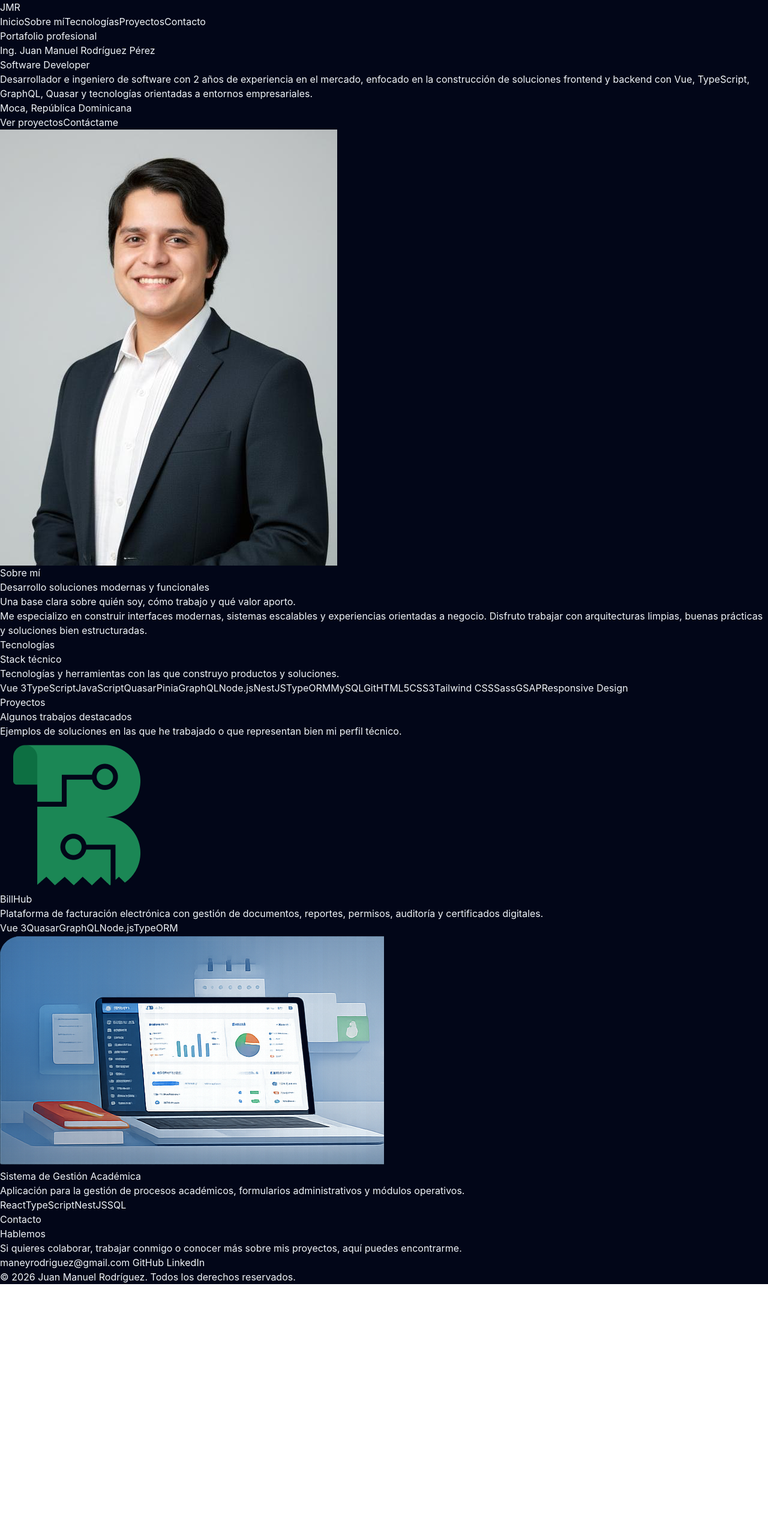
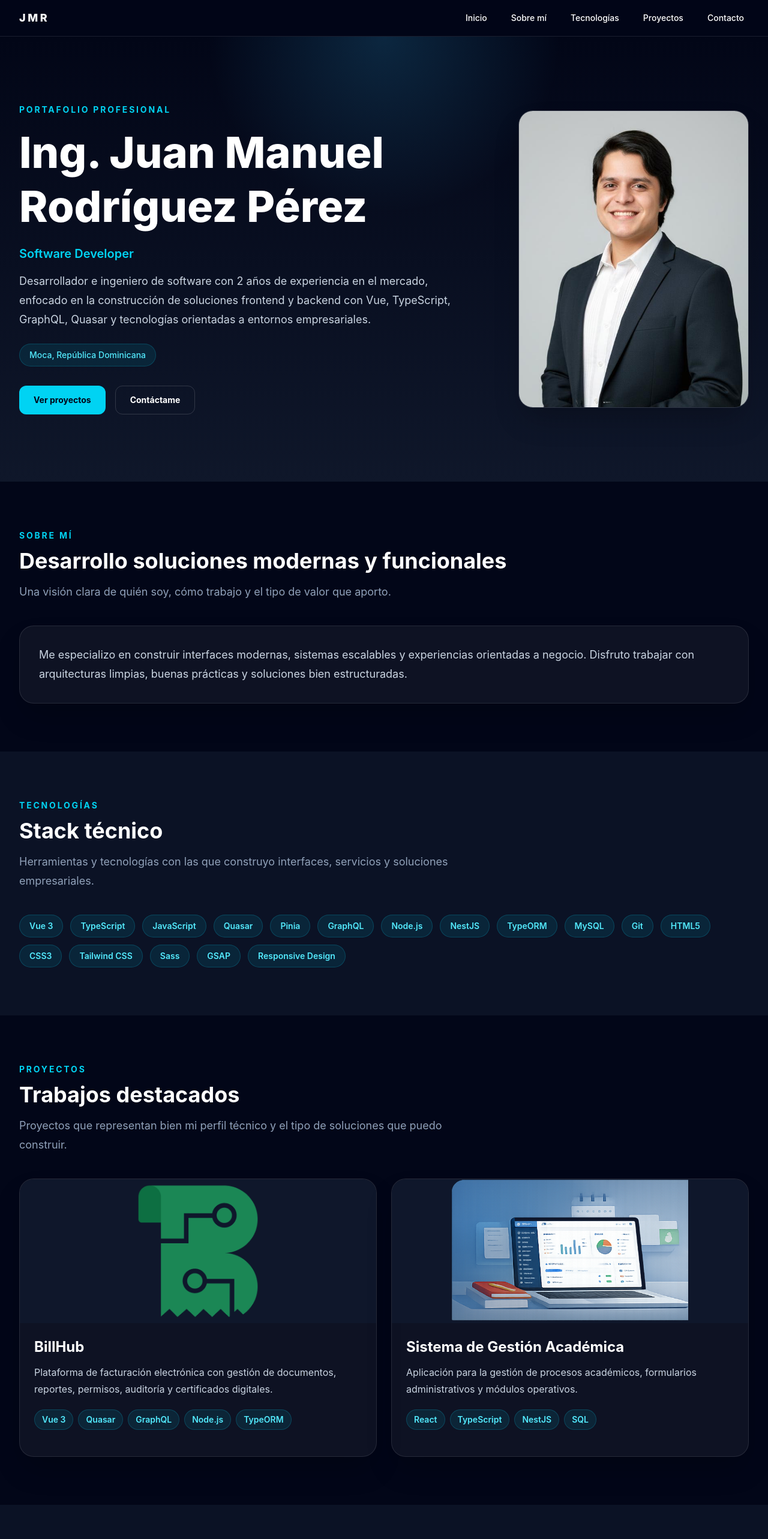
Before and after one commit to ManeyRodriguez/portafolio, a Vue app: page / in a window 1280 px wide. Shown: the top 2566 px of the page at 60% size. Before the commit the page ends 2141 px from the top, so only its background shows below. Built offline with nearby package versions, Linux system fonts and the light colour scheme.

Commit message:
feat: enhance sections with GSAP animations and improve layout styles

```diff
--- a/src/components/layout/AppFooter.vue
+++ b/src/components/layout/AppFooter.vue
@@ -1,7 +1,42 @@
 <template>
-  <footer class="footer">
-    <div class="container footer__content">
-      <p>© 2026 Juan Manuel Rodríguez. Todos los derechos reservados.</p>
+  <footer
+    ref="footerRef"
+    class="border-t border-cyan-400/10 bg-slate-900"
+  >
+    <div
+      class="mx-auto flex max-w-7xl items-center justify-center px-4 py-8 text-center text-sm text-slate-300 sm:px-6 lg:px-8"
+    >
+      © 2026 Juan Manuel Rodríguez. Todos los derechos reservados.
     </div>
   </footer>
 </template>
+
+<script setup lang="ts">
+import { onBeforeUnmount, onMounted, ref } from 'vue';
+import { gsap } from '../../lib/gsap';
+
+const footerRef = ref<HTMLElement | null>(null);
+let ctx: gsap.Context | null = null;
+
+onMounted(() => {
+  if (!footerRef.value) return;
+
+  ctx = gsap.context(() => {
+    gsap.from(footerRef.value, {
+      opacity: 0,
+      y: 20,
+      duration: 0.8,
+      ease: 'power3.out',
+      scrollTrigger: {
+        trigger: footerRef.value,
+        start: 'top bottom',
+        toggleActions: 'play none none none',
+      },
+    });
+  }, footerRef.value);
+});
+
+onBeforeUnmount(() => {
+  ctx?.revert();
+});
+</script>
--- a/src/components/layout/AppHeader.vue
+++ b/src/components/layout/AppHeader.vue
@@ -1,15 +1,53 @@
 <template>
-  <header class="header">
-    <div class="container header__content">
-      <a href="#inicio" class="header__logo">JMR</a>
+  <header class="sticky top-0 z-50 border-b border-white/10 bg-slate-950/90 backdrop-blur">
+    <div
+      class="mx-auto flex w-full max-w-7xl flex-col gap-4 px-4 py-4 sm:px-6 lg:px-8 md:flex-row md:items-center md:justify-between"
+    >
+      <a
+        href="#inicio"
+        class="text-left text-lg font-extrabold tracking-[0.2em] text-white"
+      >
+        JMR
+      </a>
 
-      <nav class="header__nav">
-        <a href="#inicio">Inicio</a>
-        <a href="#sobre-mi">Sobre mí</a>
-        <a href="#habilidades">Tecnologías</a>
-        <a href="#proyectos">Proyectos</a>
-        <a href="#contacto">Contacto</a>
+      <nav class="flex flex-wrap items-center gap-3 md:gap-6">
+        <a
+          href="#inicio"
+          class="rounded-lg px-2 py-1 text-sm font-medium text-white transition hover:text-cyan-400"
+        >
+          Inicio
+        </a>
+
+        <a
+          href="#sobre-mi"
+          class="rounded-lg px-2 py-1 text-sm font-medium text-white transition hover:text-cyan-400"
+        >
+          Sobre mí
+        </a>
+
+        <a
+          href="#habilidades"
+          class="rounded-lg px-2 py-1 text-sm font-medium text-white transition hover:text-cyan-400"
+        >
+          Tecnologías
+        </a>
+
+        <a
+          href="#proyectos"
+          class="rounded-lg px-2 py-1 text-sm font-medium text-white transition hover:text-cyan-400"
+        >
+          Proyectos
+        </a>
+
+        <a
+          href="#contacto"
+          class="rounded-lg px-2 py-1 text-sm font-medium text-white transition hover:text-cyan-400"
+        >
+          Contacto
+        </a>
       </nav>
     </div>
   </header>
 </template>
+
+<script setup lang="ts"></script>
--- a/src/components/sections/AboutSection.vue
+++ b/src/components/sections/AboutSection.vue
@@ -1,14 +1,22 @@
 <template>
-  <section id="sobre-mi" class="section">
-    <div class="container">
-      <SectionTitle
-        eyebrow="Sobre mí"
-        title="Desarrollo soluciones modernas y funcionales"
-        description="Una base clara sobre quién soy, cómo trabajo y qué valor aporto."
-      />
+  <section id="sobre-mi" ref="sectionRef" class="bg-slate-950 py-20">
+    <div class="mx-auto max-w-7xl px-4 sm:px-6 lg:px-8">
+      <div class="mb-10">
+        <p class="reveal-item mb-3 text-sm font-bold uppercase tracking-[0.2em] text-cyan-400">
+          Sobre mí
+        </p>
 
-      <div class="about-card">
-        <p class="about-card__text">
+        <h2 class="reveal-item mb-4 text-3xl font-bold text-white sm:text-4xl">
+          Desarrollo soluciones modernas y funcionales
+        </h2>
+
+        <p class="reveal-item max-w-3xl text-base leading-8 text-slate-400 sm:text-lg">
+          Una visión clara de quién soy, cómo trabajo y el tipo de valor que aporto.
+        </p>
+      </div>
+
+      <div class="reveal-item rounded-3xl border border-white/10 bg-white/5 p-6 shadow-2xl sm:p-8">
+        <p class="text-base leading-8 text-slate-300 sm:text-lg">
           {{ portfolioData.about }}
         </p>
       </div>
@@ -17,6 +25,11 @@
 </template>
 
 <script setup lang="ts">
+import { ref } from 'vue';
 import { portfolioData } from '../../data/portfolio';
-import SectionTitle from '../ui/SectionTitle.vue';
+import { useSectionReveal } from '../../composables/useSectionReveal';
+
+const sectionRef = ref<HTMLElement | null>(null);
+
+useSectionReveal(sectionRef);
 </script>
--- a/src/components/sections/ContactSection.vue
+++ b/src/components/sections/ContactSection.vue
@@ -1,14 +1,26 @@
 <template>
-  <section id="contacto" class="section section--muted">
-    <div class="container">
-      <SectionTitle
-        eyebrow="Contacto"
-        title="Hablemos"
-        description="Si quieres colaborar, trabajar conmigo o conocer más sobre mis proyectos, aquí puedes encontrarme."
-      />
+  <section id="contacto" ref="sectionRef" class="bg-slate-900/70 py-20">
+    <div class="mx-auto max-w-7xl px-4 sm:px-6 lg:px-8">
+      <div class="mb-10">
+        <p class="reveal-item mb-3 text-sm font-bold uppercase tracking-[0.2em] text-cyan-400">
+          Contacto
+        </p>
 
-      <div class="contact-card">
-        <a :href="`mailto:${portfolioData.contact.email}`" class="contact-link">
+        <h2 class="reveal-item mb-4 text-3xl font-bold text-white sm:text-4xl">
+          Hablemos
+        </h2>
+
+        <p class="reveal-item max-w-3xl text-base leading-8 text-slate-400 sm:text-lg">
+          Si quieres colaborar, trabajar conmigo o conocer más sobre mis proyectos, aquí puedes encontrarme.
+        </p>
+      </div>
+
+      <div class="reveal-item rounded-3xl border border-white/10 bg-white/5 p-6 shadow-2xl">
+        <div class="flex flex-wrap gap-4">
+          <a
+            :href="`mailto:${portfolioData.contact.email}`"
+            class="inline-flex rounded-xl border border-cyan-400/20 bg-cyan-400/10 px-5 py-3 text-sm font-semibold text-cyan-300 transition hover:-translate-y-0.5 hover:bg-cyan-400/15"
+          >
             {{ portfolioData.contact.email }}
           </a>
 
@@ -16,7 +28,7 @@
             :href="portfolioData.contact.github"
             target="_blank"
             rel="noreferrer"
-          class="contact-link"
+            class="inline-flex rounded-xl border border-cyan-400/20 bg-cyan-400/10 px-5 py-3 text-sm font-semibold text-cyan-300 transition hover:-translate-y-0.5 hover:bg-cyan-400/15"
           >
             GitHub
           </a>
@@ -25,16 +37,22 @@
             :href="portfolioData.contact.linkedin"
             target="_blank"
             rel="noreferrer"
-          class="contact-link"
+            class="inline-flex rounded-xl border border-cyan-400/20 bg-cyan-400/10 px-5 py-3 text-sm font-semibold text-cyan-300 transition hover:-translate-y-0.5 hover:bg-cyan-400/15"
           >
             LinkedIn
           </a>
+        </div>
       </div>
     </div>
   </section>
 </template>
 
 <script setup lang="ts">
+import { ref } from 'vue';
 import { portfolioData } from '../../data/portfolio';
-import SectionTitle from '../ui/SectionTitle.vue';
+import { useSectionReveal } from '../../composables/useSectionReveal';
+
+const sectionRef = ref<HTMLElement | null>(null);
+
+useSectionReveal(sectionRef);
 </script>
--- a/src/components/sections/HeroSection.vue
+++ b/src/components/sections/HeroSection.vue
@@ -1,36 +1,59 @@
 <template>
-  <section id="inicio" class="section hero">
-    <div class="container hero__layout">
-      <div class="hero__content">
-        <p class="hero__eyebrow">Portafolio profesional</p>
+  <section
+    id="inicio"
+    ref="sectionRef"
+    class="relative overflow-hidden bg-[radial-gradient(circle_at_top,_rgba(56,189,248,0.18),_transparent_30%),linear-gradient(180deg,#020617_0%,#0f172a_100%)]"
+  >
+    <div
+      class="mx-auto grid max-w-7xl gap-12 px-4 py-20 sm:px-6 md:grid-cols-[minmax(0,1.2fr)_minmax(280px,420px)] md:items-center lg:px-8 lg:py-28"
+    >
+      <div>
+        <p class="hero-item mb-4 text-sm font-bold uppercase tracking-[0.2em] text-cyan-400">
+          Portafolio profesional
+        </p>
 
-        <h1 class="hero__title">
+        <h1 class="hero-item mb-5 text-4xl font-extrabold leading-tight text-white sm:text-5xl lg:text-7xl">
           {{ portfolioData.name }}
         </h1>
 
-        <p class="hero__role">
+        <p class="hero-item mb-4 text-lg font-semibold text-cyan-400 sm:text-xl">
           {{ portfolioData.role }}
         </p>
 
-        <p class="hero__description">
+        <p class="hero-item mb-6 max-w-3xl text-base leading-8 text-slate-300 sm:text-lg">
           {{ portfolioData.summary }}
         </p>
 
-        <div class="hero__meta">
-          <span>{{ portfolioData.location }}</span>
+        <div class="hero-item mb-8">
+          <span
+            class="inline-flex items-center rounded-full border border-cyan-400/20 bg-cyan-400/10 px-4 py-2 text-sm font-medium text-cyan-300"
+          >
+            {{ portfolioData.location }}
+          </span>
         </div>
 
-        <div class="hero__actions">
-          <a href="#proyectos" class="button button--primary">Ver proyectos</a>
-          <a href="#contacto" class="button button--secondary">Contáctame</a>
+        <div class="hero-item flex flex-wrap gap-4">
+          <a
+            href="#proyectos"
+            class="inline-flex min-h-12 items-center justify-center rounded-xl bg-cyan-400 px-6 text-sm font-bold text-slate-950 transition hover:scale-[1.03] hover:bg-cyan-300"
+          >
+            Ver proyectos
+          </a>
+
+          <a
+            href="#contacto"
+            class="inline-flex min-h-12 items-center justify-center rounded-xl border border-white/15 px-6 text-sm font-bold text-white transition hover:scale-[1.03] hover:border-cyan-400 hover:text-cyan-400"
+          >
+            Contáctame
+          </a>
         </div>
       </div>
 
-      <div class="hero__image-wrapper">
+      <div class="hero-image flex justify-center md:justify-end">
         <img
           :src="portfolioData.profileImage"
           :alt="`Foto de ${portfolioData.name}`"
-          class="hero__image"
+          class="w-full max-w-sm rounded-3xl border border-white/10 bg-white/5 object-contain shadow-2xl"
         />
       </div>
     </div>
@@ -38,5 +61,38 @@
 </template>
 
 <script setup lang="ts">
+import { onBeforeUnmount, onMounted, ref } from 'vue';
 import { portfolioData } from '../../data/portfolio';
+import { gsap } from '../../lib/gsap';
+
+const sectionRef = ref<HTMLElement | null>(null);
+let ctx: gsap.Context | null = null;
+
+onMounted(() => {
+  const root = sectionRef.value;
+  if (!root) return;
+
+  ctx = gsap.context(() => {
+    gsap.from('.hero-item', {
+      opacity: 0,
+      y: 28,
+      duration: 0.85,
+      stagger: 0.12,
+      ease: 'power3.out',
+    });
+
+    gsap.from('.hero-image', {
+      opacity: 0,
+      x: 32,
+      scale: 0.96,
+      duration: 1,
+      ease: 'power3.out',
+      delay: 0.2,
+    });
+  }, root);
+});
+
+onBeforeUnmount(() => {
+  ctx?.revert();
+});
 </script>
--- a/src/components/sections/ProjectsSection.vue
+++ b/src/components/sections/ProjectsSection.vue
@@ -1,50 +1,68 @@
 <template>
-  <section id="proyectos" class="section">
-    <div class="container">
-      <SectionTitle
-        eyebrow="Proyectos"
-        title="Algunos trabajos destacados"
-        description="Ejemplos de soluciones en las que he trabajado o que representan bien mi perfil técnico."
-      />
+  <section id="proyectos" ref="sectionRef" class="bg-slate-950 py-20">
+    <div class="mx-auto max-w-7xl px-4 sm:px-6 lg:px-8">
+      <div class="mb-10">
+        <p class="projects-heading mb-3 text-sm font-bold uppercase tracking-[0.2em] text-cyan-400">
+          Proyectos
+        </p>
 
-      <div class="grid">
+        <h2 class="projects-heading mb-4 text-3xl font-bold text-white sm:text-4xl">
+          Trabajos destacados
+        </h2>
+
+        <p class="projects-heading max-w-3xl text-base leading-8 text-slate-400 sm:text-lg">
+          Proyectos que representan bien mi perfil técnico y el tipo de soluciones que puedo construir.
+        </p>
+      </div>
+
+      <div ref="cardsWrapper" class="grid gap-6 lg:grid-cols-2">
         <article
           v-for="project in portfolioData.projects"
           :key="project.title"
-          class="card"
+          class="project-card overflow-hidden rounded-3xl border border-white/10 bg-white/5 shadow-2xl transition duration-300 hover:-translate-y-1 hover:border-cyan-400/20"
         >
-          <div class="card__image">
+          <div class="flex h-60 items-center justify-center overflow-hidden bg-slate-900">
             <img
               v-if="project.image"
               :src="project.image"
               :alt="project.title"
+              class="h-full w-full object-contain transition duration-500 hover:scale-[1.02]"
             />
-            <div v-else class="card__image-placeholder">
+
+            <div
+              v-else
+              class="flex h-full w-full items-center justify-center text-lg font-bold text-slate-400"
+            >
               {{ project.title }}
             </div>
           </div>
 
-          <div class="card__body">
-            <h3 class="card__title">{{ project.title }}</h3>
-            <p class="card__text">{{ project.description }}</p>
+          <div class="p-6">
+            <h3 class="mb-3 text-2xl font-bold text-white">
+              {{ project.title }}
+            </h3>
 
-            <div class="chips chips--small">
+            <p class="mb-5 text-base leading-7 text-slate-300">
+              {{ project.description }}
+            </p>
+
+            <div class="mb-5 flex flex-wrap gap-2">
               <span
                 v-for="tech in project.technologies"
                 :key="`${project.title}-${tech}`"
-                class="chip"
+                class="inline-flex rounded-full border border-cyan-400/20 bg-cyan-400/10 px-3 py-1.5 text-xs font-semibold text-cyan-300 sm:text-sm"
               >
                 {{ tech }}
               </span>
             </div>
 
-            <div class="card__actions">
+            <div class="flex flex-wrap gap-4">
               <a
                 v-if="project.demoUrl"
                 :href="project.demoUrl"
-                class="link"
                 target="_blank"
                 rel="noreferrer"
+                class="text-sm font-semibold text-cyan-400 transition hover:text-cyan-300"
               >
                 Demo
               </a>
@@ -52,9 +70,9 @@
               <a
                 v-if="project.repoUrl"
                 :href="project.repoUrl"
-                class="link"
                 target="_blank"
                 rel="noreferrer"
+                class="text-sm font-semibold text-cyan-400 transition hover:text-cyan-300"
               >
                 Código
               </a>
@@ -67,6 +85,58 @@
 </template>
 
 <script setup lang="ts">
+import { onBeforeUnmount, onMounted, ref } from 'vue';
 import { portfolioData } from '../../data/portfolio';
-import SectionTitle from '../ui/SectionTitle.vue';
+import { gsap } from '../../lib/gsap';
+
+const sectionRef = ref<HTMLElement | null>(null);
+const cardsWrapper = ref<HTMLElement | null>(null);
+
+let ctx: gsap.Context | null = null;
+
+onMounted(() => {
+  const root = sectionRef.value;
+  const wrapper = cardsWrapper.value;
+
+  if (!root || !wrapper) return;
+
+  ctx = gsap.context(() => {
+    const cards = gsap.utils.toArray<HTMLElement>('.project-card');
+
+    const timeline = gsap.timeline({
+      scrollTrigger: {
+        trigger: root,
+        start: 'top 75%',
+        toggleActions: 'play none none none',
+        once: true,
+      },
+    });
+
+    timeline.from('.projects-heading', {
+      opacity: 0,
+      y: 26,
+      duration: 0.8,
+      stagger: 0.1,
+      ease: 'power3.out',
+      clearProps: 'all',
+    });
+
+    timeline.from(
+      cards,
+      {
+        opacity: 0,
+        y: 32,
+        duration: 0.75,
+        stagger: 0.14,
+        ease: 'power3.out',
+        clearProps: 'all',
+      },
+      '-=0.2',
+    );
+  }, root);
+});
+
+onBeforeUnmount(() => {
+  ctx?.revert();
+});
 </script>
--- a/src/components/sections/SkillsSection.vue
+++ b/src/components/sections/SkillsSection.vue
@@ -1,17 +1,25 @@
 <template>
-  <section id="habilidades" class="section section--muted">
-    <div class="container">
-      <SectionTitle
-        eyebrow="Tecnologías"
-        title="Stack técnico"
-        description="Tecnologías y herramientas con las que construyo productos y soluciones."
-      />
+  <section id="habilidades" ref="sectionRef" class="bg-slate-900/70 py-20">
+    <div class="mx-auto max-w-7xl px-4 sm:px-6 lg:px-8">
+      <div class="mb-10">
+        <p class="skills-heading mb-3 text-sm font-bold uppercase tracking-[0.2em] text-cyan-400">
+          Tecnologías
+        </p>
 
-      <div class="chips">
+        <h2 class="skills-heading mb-4 text-3xl font-bold text-white sm:text-4xl">
+          Stack técnico
+        </h2>
+
+        <p class="skills-heading max-w-3xl text-base leading-8 text-slate-400 sm:text-lg">
+          Herramientas y tecnologías con las que construyo interfaces, servicios y soluciones empresariales.
+        </p>
+      </div>
+
+      <div ref="chipsWrapper" class="flex flex-wrap gap-3">
         <span
           v-for="skill in portfolioData.skills"
           :key="skill"
-          class="chip"
+          class="skill-chip inline-flex rounded-full border border-cyan-400/20 bg-cyan-400/10 px-4 py-2 text-sm font-semibold text-cyan-300 transition duration-300 hover:-translate-y-0.5 hover:bg-cyan-400/15"
         >
           {{ skill }}
         </span>
@@ -21,6 +29,59 @@
 </template>
 
 <script setup lang="ts">
+import { onBeforeUnmount, onMounted, ref } from 'vue';
 import { portfolioData } from '../../data/portfolio';
-import SectionTitle from '../ui/SectionTitle.vue';
+import { gsap } from '../../lib/gsap';
+
+const sectionRef = ref<HTMLElement | null>(null);
+const chipsWrapper = ref<HTMLElement | null>(null);
+
+let ctx: gsap.Context | null = null;
+
+onMounted(() => {
+  const root = sectionRef.value;
+  const wrapper = chipsWrapper.value;
+
+  if (!root || !wrapper) return;
+
+  ctx = gsap.context(() => {
+    const chips = gsap.utils.toArray<HTMLElement>('.skill-chip');
+
+    const timeline = gsap.timeline({
+      scrollTrigger: {
+        trigger: root,
+        start: 'top 78%',
+        toggleActions: 'play none none none',
+        once: true,
+      },
+    });
+
+    timeline.from('.skills-heading', {
+      opacity: 0,
+      y: 24,
+      duration: 0.75,
+      stagger: 0.1,
+      ease: 'power3.out',
+      clearProps: 'all',
+    });
+
+    timeline.from(
+      chips,
+      {
+        opacity: 0,
+        y: 14,
+        scale: 0.96,
+        duration: 0.35,
+        stagger: 0.035,
+        ease: 'power2.out',
+        clearProps: 'all',
+      },
+      '-=0.2',
+    );
+  }, root);
+});
+
+onBeforeUnmount(() => {
+  ctx?.revert();
+});
 </script>
```
Lines whose indentation alone changed are shown as unchanged.
